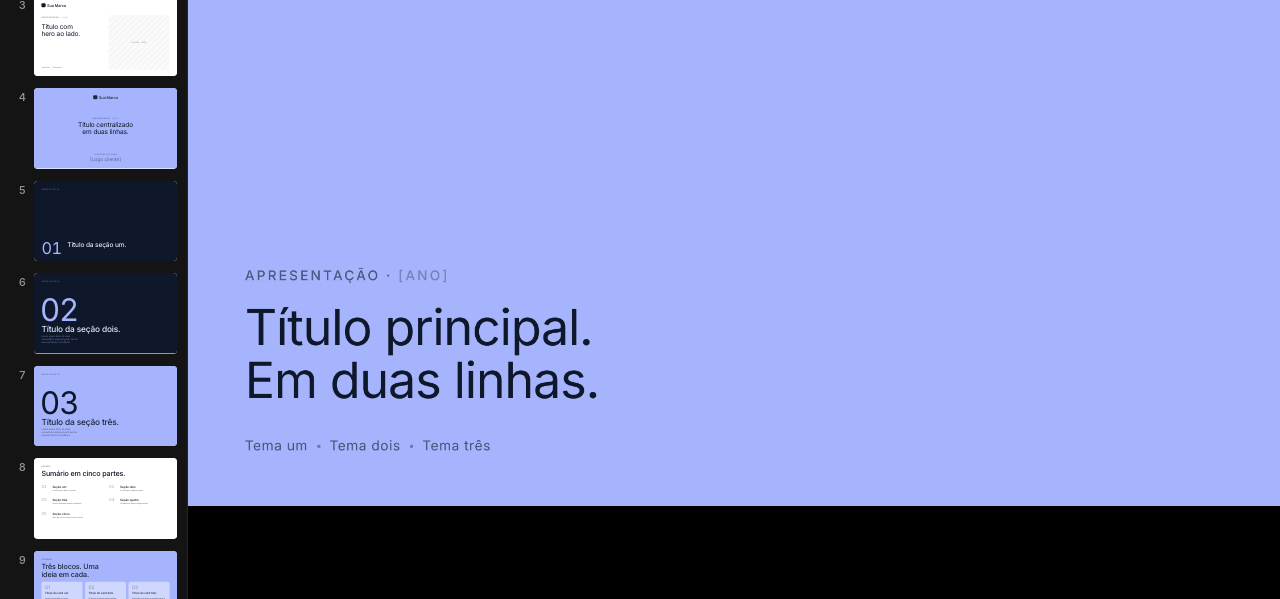
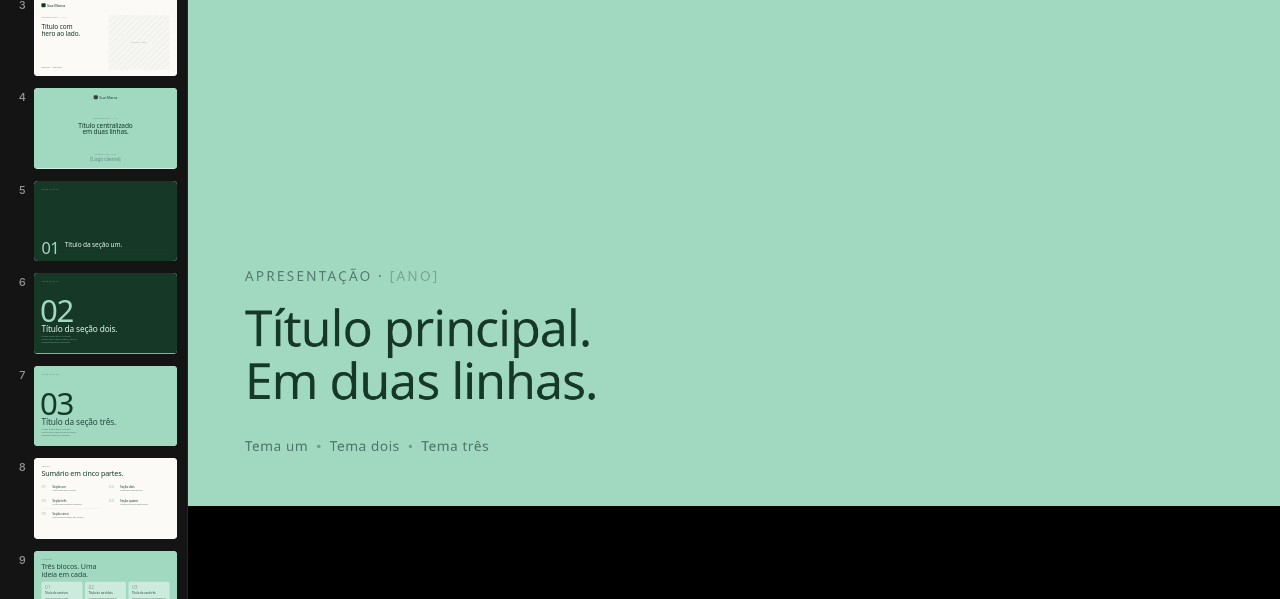
Before and after one commit to Briiq-it/starter-pack-universal, a website: page templates/index.html in a window 1280 px wide. Shown: the part 201-800 px from the top of the page. Drawn offline with Linux system fonts and the light colour scheme.

Commit message:
feat(ds): starter tokens = WeMint (forest/mint/aqua + DM Sans) brand default

```diff
--- a/ds/tokens.css
+++ b/ds/tokens.css
@@ -22,35 +22,35 @@
      1. Ramps — escalas cruas
      ============================================================ */
 
-  /* Ink — âncora escura (texto, UI sobre claro, fundo escuro) */
-  --ink-950: #0b1220;
-  --ink-900: #0f172a;
-  --ink-800: #1e293b;
-  --ink-700: #334155; /* tom escuro canônico */
-  --ink-600: #475569;
-  --ink-500: #64748b;
+  /* Ink — âncora escura (texto, UI sobre claro, fundo escuro) — WeMint forest */
+  --ink-950: #0E2520;
+  --ink-900: #163827;
+  --ink-800: #2A4843;
+  --ink-700: #3F5B57; /* tom escuro canônico — wemint forest (wordmark) */
+  --ink-600: #557672;
+  --ink-500: #708F8B;
 
-  /* Brand — cor de marca (tint claro pra heros, médio pra acentos) */
-  --brand-100: #e0e7ff;
-  --brand-200: #c7d2fe;
-  --brand-300: #a5b4fc;
-  --brand-400: #818cf8; /* marca canônica */
-  --brand-500: #6366f1;
-  --brand-600: #4f46e5;
-  --brand-900: #312e81;
+  /* Brand — cor de marca (tint claro pra heros, médio pra acentos) — WeMint mint */
+  --brand-100: #E6F4ED;
+  --brand-200: #C8E5D7;
+  --brand-300: #A0D9C0;
+  --brand-400: #8FC9B4; /* marca canônica — wemint mint (petal / logo bg) */
+  --brand-500: #6FB99E;
+  --brand-600: #4FA686;
+  --brand-900: #163827;
 
-  /* Accent — acento energético (capas vivas, CTAs) */
-  --accent-300: #7dd3fc;
-  --accent-400: #38bdf8;
-  --accent-500: #0ea5e9;
+  /* Accent — acento energético (capas vivas, CTAs) — WeMint aqua */
+  --accent-300: #46DDB0;
+  --accent-400: #19C497;
+  --accent-500: #00B987;
 
-  /* Base — off-whites neutros pra superfícies de corpo */
-  --base-50:  #ffffff;
-  --base-100: #f8fafc;
-  --base-200: #e2e8f0;
+  /* Base — off-whites neutros pra superfícies de corpo — WeMint paper */
+  --base-50:  #FBFAF6;
+  --base-100: #F4F1EA;
+  --base-200: #E8E3D6;
 
-  /* Black — quase-preto pra alto contraste */
-  --black: #0b0f12;
+  /* Black — quase-preto pra alto contraste — WeMint ink */
+  --black: #0B0F0E;
 
   /* ============================================================
      2. Semânticos
@@ -70,9 +70,9 @@
   --accent:      var(--accent-500);
   --accent-fg:   var(--ink-950);
 
-  --border:         rgba(51, 65, 85, 0.16);
-  --border-strong:  rgba(51, 65, 85, 0.32);
-  --border-inverse: rgba(165, 180, 252, 0.20);
+  --border:         rgba(63, 91, 87, 0.16);
+  --border-strong:  rgba(63, 91, 87, 0.32);
+  --border-inverse: rgba(143, 201, 180, 0.20);
 
   /* Aliases de compatibilidade — superfície estável que o dashboard Briiq lê.
      Apontam para os ramps acima; mantenha os nomes, ajuste os valores via ramp. */
@@ -128,8 +128,8 @@
   /* ============================================================
      5. Tipografia
      ============================================================ */
-  --font-sans:    'Inter', 'Inter Fallback', ui-sans-serif, system-ui, -apple-system, 'Helvetica Neue', Arial, sans-serif;
-  --font-display: 'Inter', 'Inter Fallback', ui-sans-serif, system-ui, sans-serif;
+  --font-sans:    'DM Sans', 'DM Sans Fallback', ui-sans-serif, system-ui, -apple-system, 'Helvetica Neue', Arial, sans-serif;
+  --font-display: 'DM Sans', 'DM Sans Fallback', ui-sans-serif, system-ui, sans-serif;
   --font-mono:    'JetBrains Mono', ui-monospace, SFMono-Regular, Menlo, Consolas, monospace;
 
   --w-regular:  400;
```
